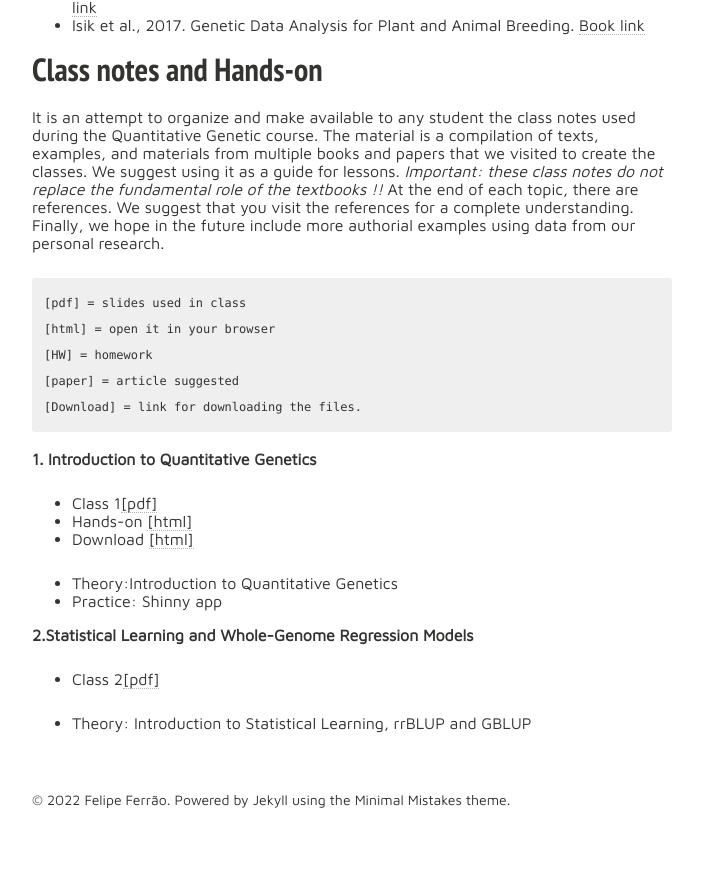
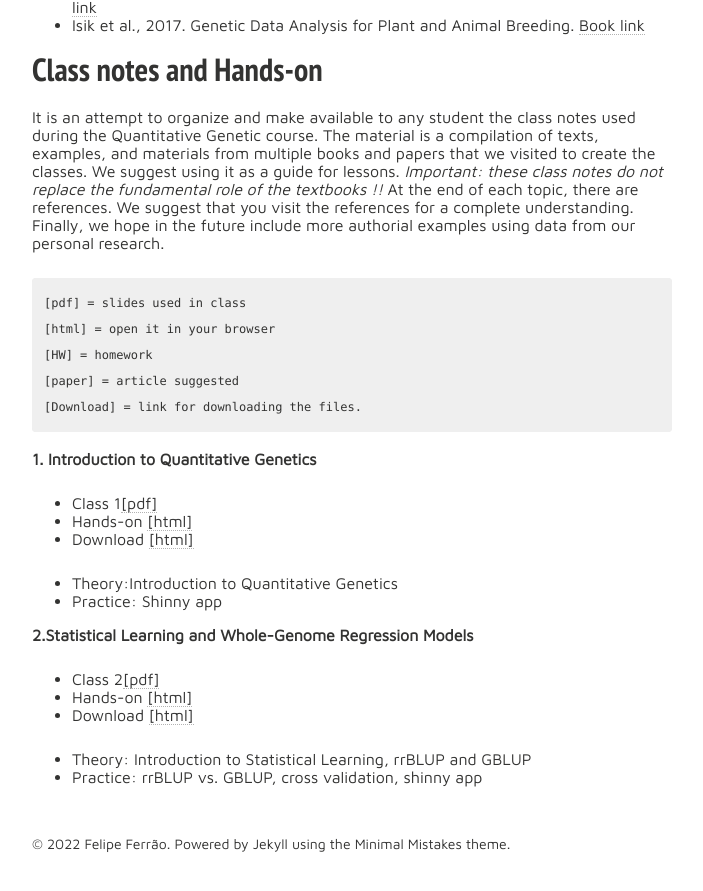
Before and after one commit to lfelipe-ferrao/lfelipe-ferrao.github.io, a Jekyll site: the page built from class/survey/index.md, in a window 1280 px wide and 900 px high, scrolled down 1304 px. Shown: the top 891 px of the window, without its empty margins (288-991 px from the left). Built offline with Jekyll 4.4.1, drawn with Linux system fonts in a browser that asks for light colours; nearby versions of some CDN libraries; our own code applies the rules of GitHub Pages for plain Markdown files; before the commit the page ends 2160 px from its top, so only the background shows below that.

Commit message:
Update index.md

```diff
--- a/class/survey/index.md
+++ b/class/survey/index.md
@@ -61,5 +61,8 @@ It is an attempt to organize and make available to any student the class notes u
 **2.Statistical Learning and Whole-Genome Regression Models**
 
 - Class 2[[pdf]](https://github.com/lfelipe-ferrao/lfelipe-ferrao.github.io/blob/master/class/survey/Class2_LinearModelRegularization%20.pdf)
+- Hands-on [[html]](https://htmlpreview.github.io/?https://github.com/lfelipe-ferrao/lfelipe-ferrao.github.io/blob/master/class/survey/3.GS.html)
+- Download [[html]](https://minhaskamal.github.io/DownGit/#/home?url=https://github.com/lfelipe-ferrao/lfelipe-ferrao.github.io/blob/master/class/survey/3.GS.html)
 
 - Theory: Introduction to Statistical Learning, rrBLUP and GBLUP
+- Practice: rrBLUP vs. GBLUP, cross validation, shinny app
```
